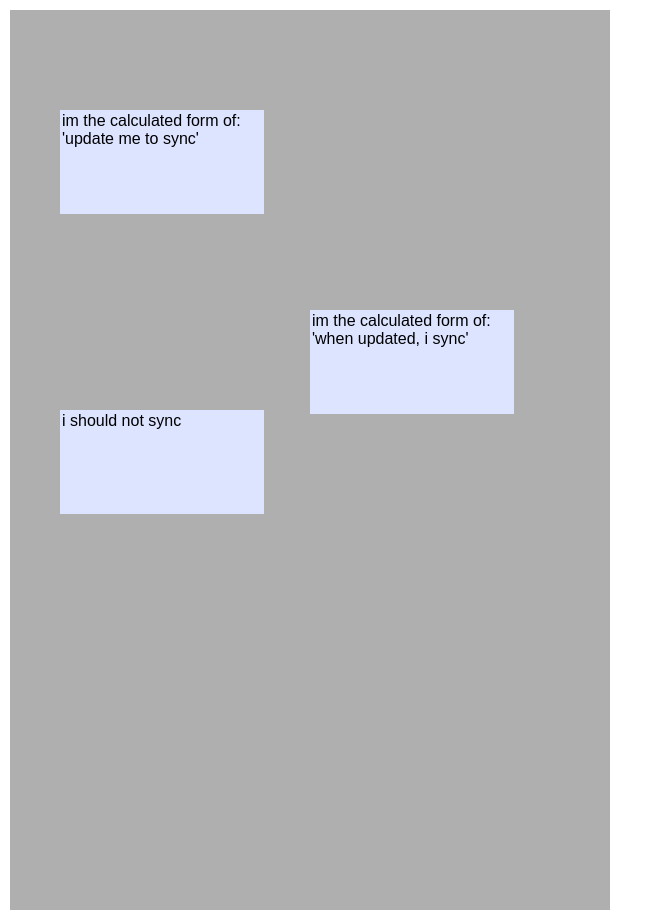
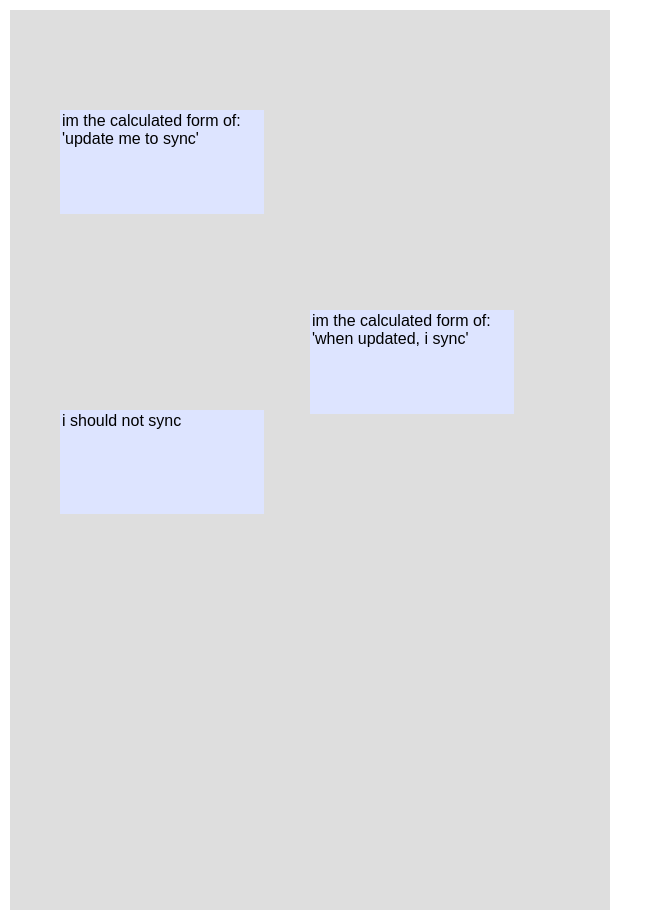
Before and after one commit to DnDdonderdag/character_sheet_v2, a plain HTML site: page index.html in a window 1280 px wide. Shown: the whole page, without its empty margins (0-663 px from the left). Drawn offline with Linux system fonts and the light colour scheme.

Commit message:
Minor improvements

```diff
--- a/scripts/playgroundGen.js
+++ b/scripts/playgroundGen.js
@@ -2,7 +2,7 @@ import * as decorators from "./decoratorTemplate.js"
 import * as calc from "./calculations.js"
 import * as sync from "./syncronising.js";
 
-/*=========
+/*==========
 IMPORTANT NOTES:
 
  - Always apply the syncDecorator after the calcDecorator (for calculated fields)
--- a/style.css
+++ b/style.css
@@ -36,5 +36,5 @@
     top: var(--top);
     width: 600px;
     height: 900px;
-    background-color: rgb(175, 175, 175);
+    background-color: rgb(222, 222, 222);
 }
```
Also changed, not shown: index.html (+1 -5 lines), scripts/tooltip.js (line endings or trailing spaces).
